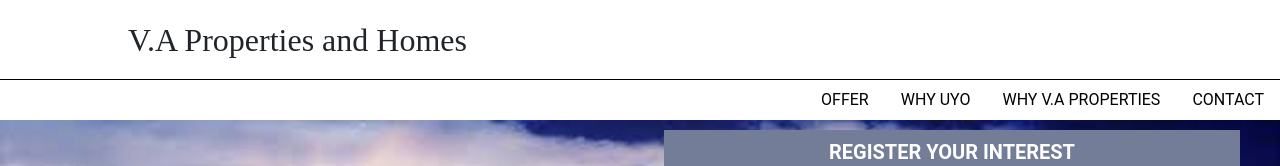
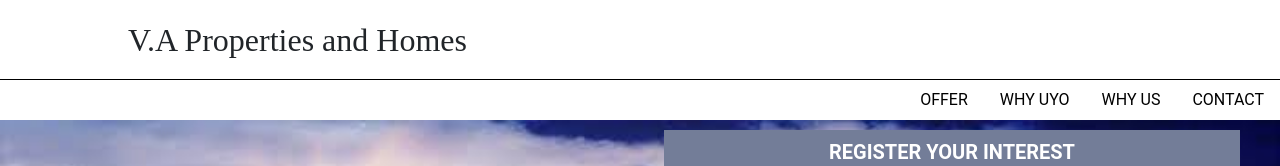
Before and after one commit to AlanDouglasDan/react-blog, a React (Create React App) app: page / in a window 1280 px wide. Shown: the top 166 px of the page. Built offline with nearby package versions, Linux system fonts and the light colour scheme; a web font is replaced by a local one.

Commit message:
fix: update header

```diff
--- a/src/Header.js
+++ b/src/Header.js
@@ -9,7 +9,7 @@ function Header() {
         <Nav className="nav-bar">
           <Nav.Link href="#offer">Offer</Nav.Link>
           <Nav.Link href="#why-uyo">why uyo</Nav.Link>
-          <Nav.Link href="#why-va">why v.a properties</Nav.Link>
+          <Nav.Link href="#why-va">why us</Nav.Link>
           <Nav.Link href="#contact">contact</Nav.Link>
         </Nav>
       </div>
```
